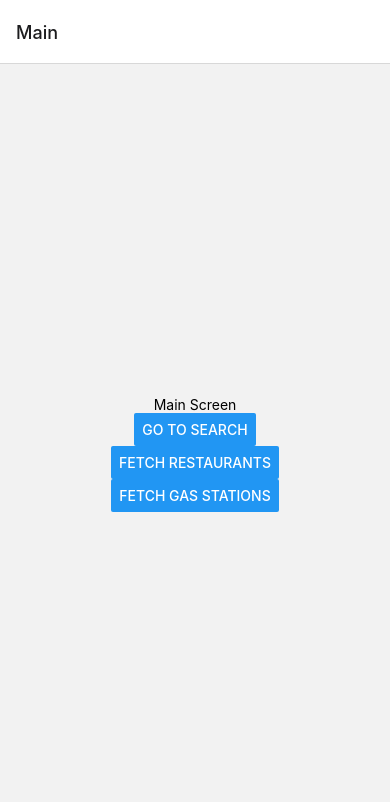
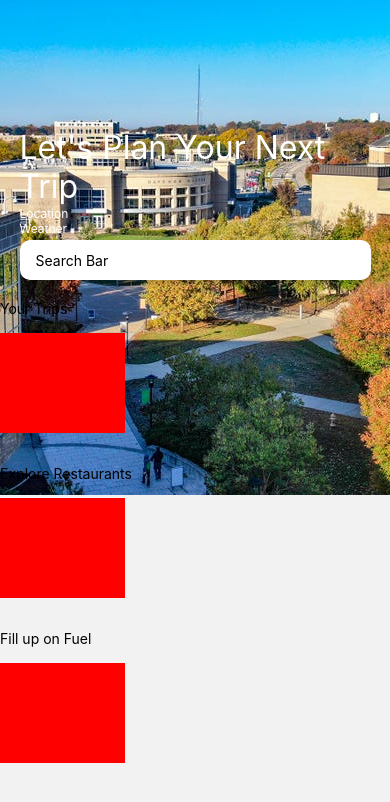
Before and after one commit to bhasree00/Capstone2_Project, a React Native app: screen /Main in a window 390 px wide. Shown: the top 802 px of the page. Built offline with nearby package versions, Linux system fonts and the light colour scheme.

Commit message:
restructured and did some base FE work on main page

```diff
--- a/App.js
+++ b/App.js
@@ -44,7 +44,12 @@ export default function App() {
       {/* <script async
         src="https://maps.googleapis.com/maps/api/js?key=AIzaSyCT27zST6QhzHxiNFjSmC_vcfwjfIJdnjc&libraries=places&callback=initMap">
       </script> */}
-      <Stack.Navigator initialRouteName="Main">
+      <Stack.Navigator
+        initialRouteName="Main"
+        screenOptions={{
+          headerShown: false
+        }}
+      >
         <Stack.Screen name="Main" component={MainScreen} />
         <Stack.Screen name="Search" component={SearchScreen} />
       </Stack.Navigator>
--- /dev/null
+++ b/MainScreen/GasStations/GasComponent.js
@@ -0,0 +1,18 @@
+import * as React from 'react';
+import { Button, View, StyleSheet } from 'react-native';
+
+const GasComponent = ({navigation}) => {
+  return (
+    <View style={styles.box}/>
+  );
+}
+
+const styles = StyleSheet.create({
+  box: {
+    width: 125,
+    height: 100,
+    backgroundColor: "red"
+  }
+});
+
+export default GasComponent;
--- a/Restaurants/Restaurants.js
+++ b/MainScreen/GasStations/GasStations.js
@@ -1,28 +1,37 @@
 import * as React from 'react';
-import { Button } from 'react-native';
+import { Button, View, Text } from 'react-native';
+import GasComponent from './GasComponent';
+import styles from '../style';
 
-const Restaurants = ({navigation}) => {
+const GasStations = ({navigation}) => {
   const [latitude, onChangeLatitude] = React.useState(37.9485);
   const [longitude, onChangeLongitude] = React.useState(-91.7715);
 
   const API_KEY = '9OEKF3EUekl4qDOM8AVGCmoTPtlo57KL' // tom tom
   const LIMIT = 20 // number of total responses
   const RADIUS = 1000 // search radius (in meters)
-  const RESTAURANTS = 7315 // category code found in example: https://developer.tomtom.com/search-api/documentation/search-service/category-search
+  const GASSTATION = 7311 // category code
 
-  const fetchRestaurants = () => {
+  const fetchGasStations = () => {
+    // Find all category codes
+    // fetch(`https://api.tomtom.com/search/2/poiCategories.json?key=${API_KEY}`)
+    //   .then(resp => resp.json()) // have to use another then because resp.json returns a Promise
+    //   .then(data => {
+    //     console.log(data);
+    //   });
+
     // This element will hold all photos
-    const container = document.getElementById("restaurantPhotoContainer");
+    const container = document.getElementById("gasPhotoContainer");
 
     // find nearby restaurants
-    fetch(`https://api.tomtom.com/search/2/poiSearch/.json?key=${API_KEY}&limit=${LIMIT}&lat=${latitude}&lon=${longitude}&radius=${RADIUS}&categorySet=${RESTAURANTS}`)
+    fetch(`https://api.tomtom.com/search/2/poiSearch/.json?key=${API_KEY}&limit=${LIMIT}&lat=${latitude}&lon=${longitude}&radius=${RADIUS}&categorySet=${GASSTATION}`)
       .then(resp => resp.json()) // have to use another then because resp.json returns a Promise
       .then(data => {
-        // console.log('poi category search successful');
+        console.log('poi category search successful');
 
         // this will sort by distance from latitude and longitude
         data.results.sort((r1,r2) => r1.dist - r2.dist);
-        // console.log(data.results);
+        console.log(data.results);
 
         // the following for loop will get more info for each restaurant
         for (let i = 0; i < data.results.length; i++) {
@@ -37,34 +46,26 @@ const Restaurants = ({navigation}) => {
           if (data.results[i].address.hasOwnProperty('municipality')) {
             address += (data.results[i].address.municipality);
           }
-          // console.log('Address -> ', address);
+          console.log('Address -> ', address);
 
           // This will display the distance by converting meters to miles
-          // console.log('Distance: ', data.results[i].dist * 0.000621);
+          console.log('Distance: ', data.results[i].dist * 0.000621);
 
           // we will only look for more details if this poi has more details
           if (data.results[i].hasOwnProperty('dataSources')) {
-            // console.log('Name =', data.results[i].poi.name);
+            console.log('Name =', data.results[i].poi.name);
 
             // this will return address only if whole address is there
             if (data.results[i].address.hasOwnProperty('streetNumber') && data.results[i].address.hasOwnProperty('streetName') && data.results[i].address.hasOwnProperty('municipality')) {
-              // console.log('Address: %s %s, %s', data.results[i].address.streetNumber, data.results[i].address.streetName, data.results[i].address.municipality);
+              console.log('Address: %s %s, %s', data.results[i].address.streetNumber, data.results[i].address.streetName, data.results[i].address.municipality);
             }
 
             // get more details (rating, price, photo)
             fetch(`https://api.tomtom.com/search/2/poiDetails.json?key=${API_KEY}&id=${data.results[i].dataSources.poiDetails[0].id}`)
             .then(resp => resp.json())
             .then(details => {
-              // console.log('poi details search successful');
-              // console.log(details);
-
-              if (details.result.hasOwnProperty('rating')) {
-                // console.log('Rate (max is 10) =', details.result.rating.value);
-              }
-
-              if (details.result.hasOwnProperty('priceRange')) {
-                // console.log('Price (max is 4) =', details.result.priceRange.value);
-              }
+              console.log('poi details search successful');
+              console.log(details);
 
               // next we will grab the first photo for each business (if they have a photo)
               if (details.result.hasOwnProperty('photos')) {
@@ -83,14 +84,16 @@ const Restaurants = ({navigation}) => {
   }
 
   return (
-    <div>
-      <Button
-        title="Fetch Restaurants"
-        onPress={fetchRestaurants}
+    <View style={styles.sectionWrapper}>
+      {/* <Button
+        title="Fetch Gas Stations"
+        onPress={fetchGasStations}
       />
-      <div id="restaurantPhotoContainer"></div>
-    </div>
+      <div id="gasPhotoContainer"></div> */}
+      <Text style={styles.sectionHeader}>Fill up on Fuel</Text>
+      <GasComponent/>
+    </View>
   );
 }
 
-export default Restaurants;
+export default GasStations;
--- a/MainScreen/MainScreen.js
+++ b/MainScreen/MainScreen.js
@@ -1,18 +1,47 @@
 import * as React from 'react';
-import { Button, View, Text } from 'react-native';
-import Restaurants from '../Restaurants/Restaurants';
-import GasStations from '../GasStations/GasStations';
+import { Pressable, View, Text, StyleSheet, ImageBackground, TouchableOpacity } from 'react-native';
+import Restaurants from './Restaurants/Restaurants';
+import GasStations from './GasStations/GasStations';
+import YourTrips from './YourTrips/YourTrips';
+import styles from './style';
 
 const MainScreen = ({navigation}) => {
+
+  // const getHeaderHeight = () => {
+  //   const header = document.getElementById('header');
+  //   const headerHeight = header.offsetHeight;
+  //   console.log(headerHeight);
+  //   document.getElementById('searchWrapper').style.top = headerHeight + "px";
+  // }
+
   return (
-    <View style={{ flex: 1, alignItems: 'center', justifyContent: 'center' }}>
-      <Text>Main Screen</Text>
-      <Button
-        title="Go to Search"
-        onPress={() => navigation.navigate('Search')}
-      />
-      <Restaurants/>
-      <GasStations/>
+    <View style={{ flex: 1 }}>
+      <ImageBackground
+        id="header"
+        source={require("./images/headerImage.jpeg")}
+        style={styles.backgroundImage}
+      >
+        <View style={styles.headerTextWrapper}>
+          <Text style={styles.headerTitle}>Let's Plan Your Next Trip</Text>
+          <Text style={styles.headerSubTitle}>Location</Text>
+          <Text style={styles.headerSubTitle}>Weather</Text>
+        </View>
+      </ImageBackground>
+      <View
+        id="searchWrapper"
+        style={styles.searchBarWrapper}
+      >
+        <Pressable
+          onPress={() => navigation.navigate('Search')}
+          style={styles.searchBar}
+        >
+          <Text>Search Bar</Text>
+        </Pressable>
+      </View>
+      <YourTrips style={{ flex: 4 }}/>
+      <Restaurants style={{ flex: 4 }}/>
+      <GasStations style={{ flex: 4 }}/>
+      <View id="random" style={{ flex: 0.5 }}/>
     </View>
   );
 }
--- /dev/null
+++ b/MainScreen/Restaurants/RestaurantComponent.js
@@ -0,0 +1,99 @@
+import * as React from 'react';
+import { Button, View, StyleSheet } from 'react-native';
+
+const RestaurantComponent = ({navigation}) => {
+  // const [latitude, onChangeLatitude] = React.useState(37.9485);
+  // const [longitude, onChangeLongitude] = React.useState(-91.7715);
+
+  // const API_KEY = '9OEKF3EUekl4qDOM8AVGCmoTPtlo57KL' // tom tom
+  // const LIMIT = 20 // number of total responses
+  // const RADIUS = 1000 // search radius (in meters)
+  // const RESTAURANTS = 7315 // category code found in example: https://developer.tomtom.com/search-api/documentation/search-service/category-search
+
+  // const fetchRestaurants = () => {
+  //   // This element will hold all photos
+  //   const container = document.getElementById("restaurantPhotoContainer");
+
+  //   // find nearby restaurants
+  //   fetch(`https://api.tomtom.com/search/2/poiSearch/.json?key=${API_KEY}&limit=${LIMIT}&lat=${latitude}&lon=${longitude}&radius=${RADIUS}&categorySet=${RESTAURANTS}`)
+  //     .then(resp => resp.json()) // have to use another then because resp.json returns a Promise
+  //     .then(data => {
+  //       // console.log('poi category search successful');
+
+  //       // this will sort by distance from latitude and longitude
+  //       data.results.sort((r1,r2) => r1.dist - r2.dist);
+  //       // console.log(data.results);
+
+  //       // the following for loop will get more info for each restaurant
+  //       for (let i = 0; i < data.results.length; i++) {
+  //         // This will return address even if something is missing
+  //         let address = "";
+  //         if (data.results[i].address.hasOwnProperty('streetNumber')) {
+  //           address += (data.results[i].address.streetNumber + " ");
+  //         }
+  //         if (data.results[i].address.hasOwnProperty('streetName')) {
+  //           address += (data.results[i].address.streetName + ", ");
+  //         }
+  //         if (data.results[i].address.hasOwnProperty('municipality')) {
+  //           address += (data.results[i].address.municipality);
+  //         }
+  //         // console.log('Address -> ', address);
+
+  //         // This will display the distance by converting meters to miles
+  //         // console.log('Distance: ', data.results[i].dist * 0.000621);
+
+  //         // we will only look for more details if this poi has more details
+  //         if (data.results[i].hasOwnProperty('dataSources')) {
+  //           // console.log('Name =', data.results[i].poi.name);
+
+  //           // this will return address only if whole address is there
+  //           if (data.results[i].address.hasOwnProperty('streetNumber') && data.results[i].address.hasOwnProperty('streetName') && data.results[i].address.hasOwnProperty('municipality')) {
+  //             // console.log('Address: %s %s, %s', data.results[i].address.streetNumber, data.results[i].address.streetName, data.results[i].address.municipality);
+  //           }
+
+  //           // get more details (rating, price, photo)
+  //           fetch(`https://api.tomtom.com/search/2/poiDetails.json?key=${API_KEY}&id=${data.results[i].dataSources.poiDetails[0].id}`)
+  //           .then(resp => resp.json())
+  //           .then(details => {
+  //             // console.log('poi details search successful');
+  //             // console.log(details);
+
+  //             if (details.result.hasOwnProperty('rating')) {
+  //               // console.log('Rate (max is 10) =', details.result.rating.value);
+  //             }
+
+  //             if (details.result.hasOwnProperty('priceRange')) {
+  //               // console.log('Price (max is 4) =', details.result.priceRange.value);
+  //             }
+
+  //             // next we will grab the first photo for each business (if they have a photo)
+  //             if (details.result.hasOwnProperty('photos')) {
+  //               const photo = document.createElement("img");
+  //               photo.src = `https://api.tomtom.com/search/2/poiPhoto?key=${API_KEY}&id=${details.result.photos[0].id}&width=100&height=100`;
+  //               //container.append(photo);
+
+  //               // fetch(`https://api.tomtom.com/search/2/poiPhoto?key=${API_KEY}&id=${details.result.photos[0].id}&width=100&height=100`)
+  //               //   .then(image => {
+  //               //     console.log(image);
+  //               //   })
+  //             }
+  //           });
+  //         }
+  //       }
+  //   });
+  // }
+
+  return (
+    <View style={styles.box}/>
+  );
+}
+
+const styles = StyleSheet.create({
+  box: {
+    width: 125,
+    height: 100,
+    backgroundColor: "red"
+  }
+});
+
+export default RestaurantComponent;
--- a/GasStations/GasStations.js
+++ b/MainScreen/Restaurants/Restaurants.js
@@ -1,35 +1,30 @@
 import * as React from 'react';
-import { Button } from 'react-native';
+import { Button, View, Text, StyleSheet } from 'react-native';
+import RestaurantComponent from './RestaurantComponent';
+import styles from '../style';
 
-const GasStations = ({navigation}) => {
+const Restaurants = ({navigation}) => {
   const [latitude, onChangeLatitude] = React.useState(37.9485);
   const [longitude, onChangeLongitude] = React.useState(-91.7715);
 
   const API_KEY = '9OEKF3EUekl4qDOM8AVGCmoTPtlo57KL' // tom tom
   const LIMIT = 20 // number of total responses
-  const RADIUS = 10000 // search radius (in meters)
-  const GASSTATION = 7311 // category code
+  const RADIUS = 1000 // search radius (in meters)
+  const RESTAURANTS = 7315 // category code found in example: https://developer.tomtom.com/search-api/documentation/search-service/category-search
 
-  const fetchGasStations = () => {
-    // Find all category codes
-    // fetch(`https://api.tomtom.com/search/2/poiCategories.json?key=${API_KEY}`)
-    //   .then(resp => resp.json()) // have to use another then because resp.json returns a Promise
-    //   .then(data => {
-    //     console.log(data);
-    //   });
-
+  const fetchRestaurants = () => {
     // This element will hold all photos
-    const container = document.getElementById("gasPhotoContainer");
+    const container = document.getElementById("restaurantPhotoContainer");
 
     // find nearby restaurants
-    fetch(`https://api.tomtom.com/search/2/poiSearch/.json?key=${API_KEY}&limit=${LIMIT}&lat=${latitude}&lon=${longitude}&radius=${RADIUS}&categorySet=${GASSTATION}`)
+    fetch(`https://api.tomtom.com/search/2/poiSearch/.json?key=${API_KEY}&limit=${LIMIT}&lat=${latitude}&lon=${longitude}&radius=${RADIUS}&categorySet=${RESTAURANTS}`)
       .then(resp => resp.json()) // have to use another then because resp.json returns a Promise
       .then(data => {
-        console.log('poi category search successful');
+        // console.log('poi category search successful');
 
         // this will sort by distance from latitude and longitude
         data.results.sort((r1,r2) => r1.dist - r2.dist);
-        console.log(data.results);
+        // console.log(data.results);
 
         // the following for loop will get more info for each restaurant
         for (let i = 0; i < data.results.length; i++) {
@@ -44,32 +39,41 @@ const GasStations = ({navigation}) => {
           if (data.results[i].address.hasOwnProperty('municipality')) {
             address += (data.results[i].address.municipality);
           }
-          console.log('Address -> ', address);
+          // console.log('Address -> ', address);
 
           // This will display the distance by converting meters to miles
-          console.log('Distance: ', data.results[i].dist * 0.000621);
+          // console.log('Distance: ', data.results[i].dist * 0.000621);
 
           // we will only look for more details if this poi has more details
           if (data.results[i].hasOwnProperty('dataSources')) {
-            console.log('Name =', data.results[i].poi.name);
+            // console.log('Name =', data.results[i].poi.name);
 
             // this will return address only if whole address is there
             if (data.results[i].address.hasOwnProperty('streetNumber') && data.results[i].address.hasOwnProperty('streetName') && data.results[i].address.hasOwnProperty('municipality')) {
-              console.log('Address: %s %s, %s', data.results[i].address.streetNumber, data.results[i].address.streetName, data.results[i].address.municipality);
+              // console.log('Address: %s %s, %s', data.results[i].address.streetNumber, data.results[i].address.streetName, data.results[i].address.municipality);
             }
 
             // get more details (rating, price, photo)
             fetch(`https://api.tomtom.com/search/2/poiDetails.json?key=${API_KEY}&id=${data.results[i].dataSources.poiDetails[0].id}`)
             .then(resp => resp.json())
             .then(details => {
-              console.log('poi details search successful');
-              console.log(details);
+              // console.log('poi details search successful');
+              // console.log(details);
+
+              if (details.result.hasOwnProperty('rating')) {
+                // console.log('Rate (max is 10) =', details.result.rating.value);
+              }
+
+              if (details.result.hasOwnProperty('priceRange')) {
+                // console.log('Price (max is 4) =', details.result.priceRange.value);
+              }
 
               // next we will grab the first photo for each business (if they have a photo)
               if (details.result.hasOwnProperty('photos')) {
                 const photo = document.createElement("img");
                 photo.src = `https://api.tomtom.com/search/2/poiPhoto?key=${API_KEY}&id=${details.result.photos[0].id}&width=100&height=100`;
-                container.append(photo);
+                //container.append(photo);
+
                 // fetch(`https://api.tomtom.com/search/2/poiPhoto?key=${API_KEY}&id=${details.result.photos[0].id}&width=100&height=100`)
                 //   .then(image => {
                 //     console.log(image);
@@ -82,14 +86,25 @@ const GasStations = ({navigation}) => {
   }
 
   return (
-    <div>
-      <Button
-        title="Fetch Gas Stations"
-        onPress={fetchGasStations}
+    <View style={styles.sectionWrapper}>
+      {/* <Button
+        title="Fetch Restaurants"
+        onPress={fetchRestaurants}
       />
-      <div id="gasPhotoContainer"></div>
-    </div>
+      <div id="restaurantPhotoContainer"></div> */}
+      <Text style={styles.sectionHeader}>Explore Restaurants</Text>
+      <RestaurantComponent/>
+    </View>
   );
 }
 
-export default GasStations;
+// const styles = StyleSheet.create({
+//   sectionWrapper: {
+//     flex: 1,
+//     minHeight: 'fit-content',
+//     marginTop: '1rem',
+//     marginBottom: '1rem'
+//   }
+// });
+
+export default Restaurants;
--- /dev/null
+++ b/MainScreen/YourTrips/TripComponent.js
@@ -0,0 +1,18 @@
+import * as React from 'react';
+import { Button, View, StyleSheet } from 'react-native';
+
+const TripComponent = ({navigation}) => {
+  return (
+    <View style={styles.box}/>
+  );
+}
+
+const styles = StyleSheet.create({
+  box: {
+    width: 125,
+    height: 100,
+    backgroundColor: "red"
+  }
+});
+
+export default TripComponent;
--- /dev/null
+++ b/MainScreen/YourTrips/YourTrips.js
@@ -0,0 +1,15 @@
+import * as React from 'react';
+import { View, Text } from 'react-native';
+import TripComponent from './TripComponent';
+import styles from '../style';
+
+const YourTrips = ({navigation}) => {
+  return (
+    <View style={styles.sectionWrapper}>
+      <Text style={styles.sectionHeader}>Your Trips</Text>
+      <TripComponent/>
+    </View>
+  );
+}
+
+export default YourTrips;
--- /dev/null
+++ b/MainScreen/style.js
@@ -0,0 +1,59 @@
+import { StyleSheet } from 'react-native';
+
+const styles =  StyleSheet.create({
+  sectionWrapper: {
+    flex: 1,
+    minHeight: 'fit-content',
+    marginTop: '1rem',
+    marginBottom: '1rem'
+  },
+  sectionHeader: {
+    marginBottom: '1rem'
+  },
+  backgroundImage: {
+    width: '100%',
+    flex: 2,
+    display: 'flex',
+    justifyContent: 'flex-end'
+  },
+  headerTextWrapper: {
+    marginRight: '5vw',
+    marginLeft: '5vw',
+    paddingBottom: '1.5rem'
+  },
+  headerTitle: {
+    fontSize: '2rem',
+    color: 'white',
+  },
+  headerSubTitle: {
+    fontSize: '0.75rem',
+    color: 'white',
+  },
+  searchBarWrapper: {
+    flex: 0,
+    display: 'flex',
+    justifyContent: 'center',
+    alignItems: 'center',
+    marginBottom: '1.5rem'
+  },
+  searchBar: {
+    width: '90vw',
+    backgroundColor: 'white',
+    height: '2.5rem',
+    display: 'flex',
+    justifyContent: 'center',
+    borderRadius: 10,
+    padding: '1rem',
+    shadowOffset: {
+      width: 0,
+      height: '0.25rem'
+    },
+    shadowRadius: '0.35rem',
+    shadowOpacity: 0.15
+  },
+  searchBarText: {
+    fontSize: '1rem'
+  }
+});
+
+export default styles;
--- a/package.json
+++ b/package.json
@@ -7,7 +7,8 @@
     "android": "expo start --android",
     "ios": "expo start --ios",
     "web": "expo start --web",
-    "eject": "expo eject"
+    "eject": "expo eject",
+    "react-devtools": "react-devtools"
   },
   "dependencies": {
     "@react-navigation/native": "^6.0.8",
@@ -24,7 +25,8 @@
     "react-native-web": "0.17.1"
   },
   "devDependencies": {
-    "@babel/core": "^7.12.9"
+    "@babel/core": "^7.12.9",
+    "react-devtools": "^4.23.0"
   },
   "private": true
 }
```
Also changed, not shown: MainScreen/images/headerImage.jpeg (added), 1 other file (tests, documents, lock files or other folders).
